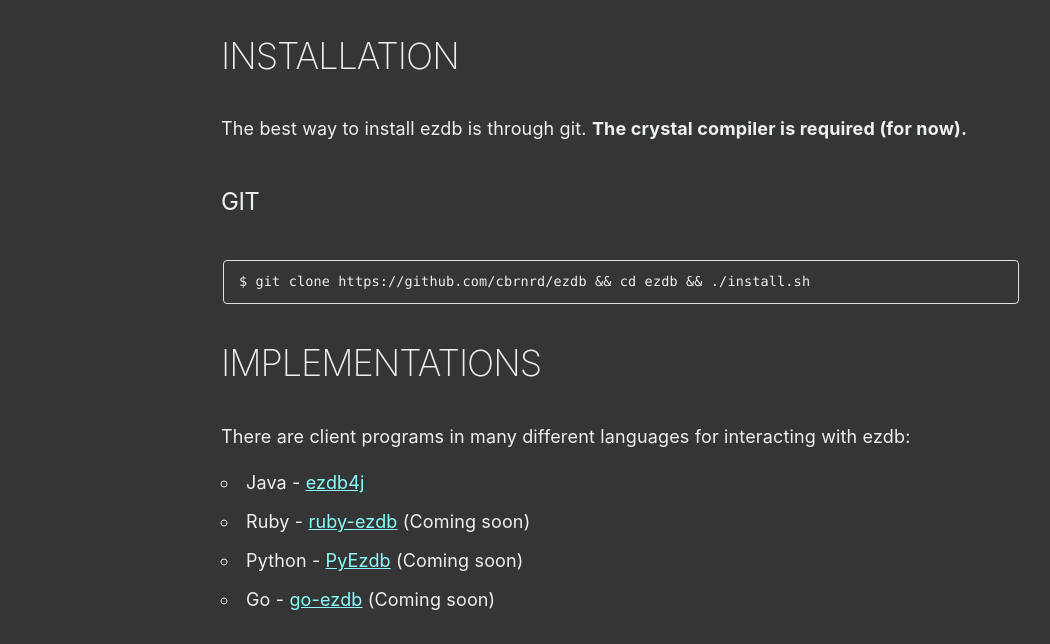
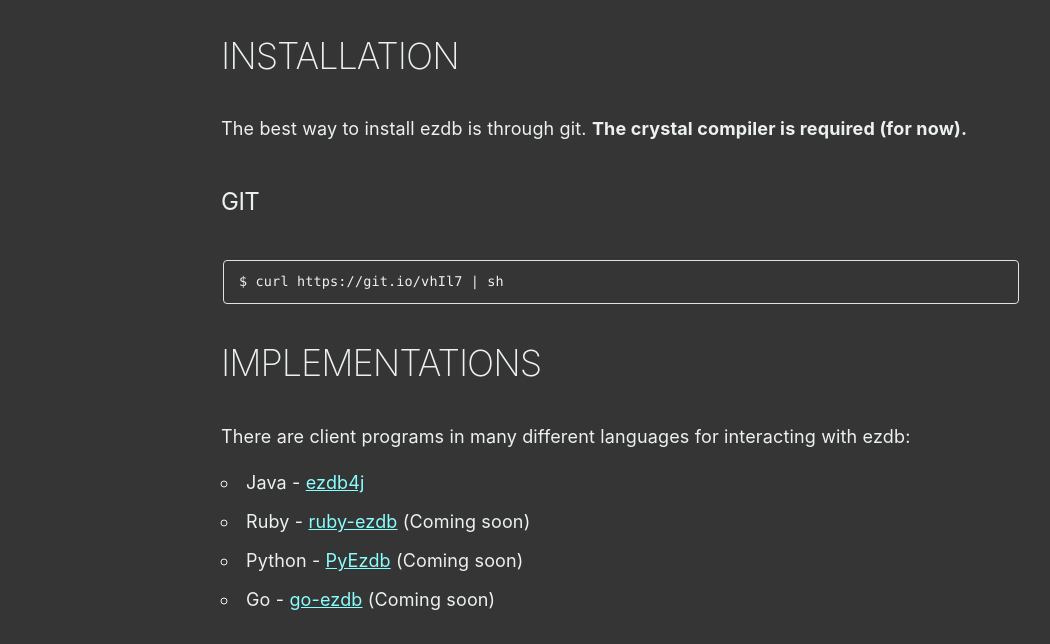
Before and after one commit to cbrnrd/ezdb, a plain HTML site: page docs/index.html in a window 1280 px wide. Shown: the part 1078-1722 px from the top of the page, without its empty margins (19-1069 px from the left). Drawn offline with Linux system fonts and the light colour scheme; a script that the page names is missing.

Commit message:
Updated installation instructions on website

```diff
--- a/docs/index.html
+++ b/docs/index.html
@@ -54,7 +54,7 @@
         <p class="content">The best way to install ezdb is through git. <strong>The crystal compiler is required (for now).</strong></p>
 
         <h5>GIT</h5>
-        <pre><code>$ git clone https://github.com/cbrnrd/ezdb && cd ezdb && ./install.sh</code></pre>
+        <pre><code>$ curl https://git.io/vhIl7 | sh</code></pre>
 
       </div>
     </section>
```
